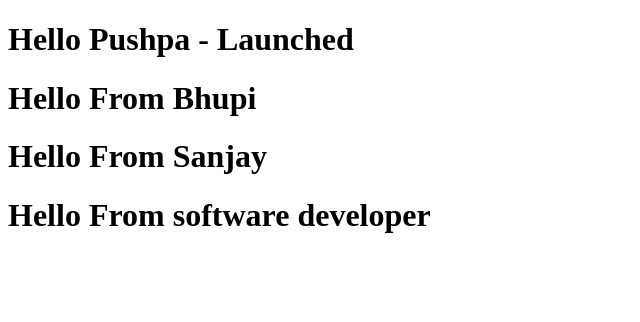
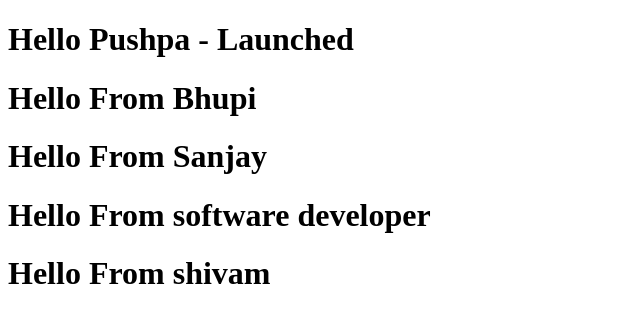
Before and after one commit to bhupi080/Demo, a plain HTML site: page index.html in a window 1280 px wide. Shown: the whole page, without its empty margins (0-640 px from the left). Drawn offline with Linux system fonts and the light colour scheme.

Commit message:
shivam site

```diff
--- a/index.html
+++ b/index.html
@@ -6,6 +6,7 @@
 <h1>Hello From Bhupi </h1>
 <h1>Hello From Sanjay </h1>
 <h1>Hello From software developer  </h1>
+<h1>Hello From shivam  </h1>
 
 </body>
 </html>
```
